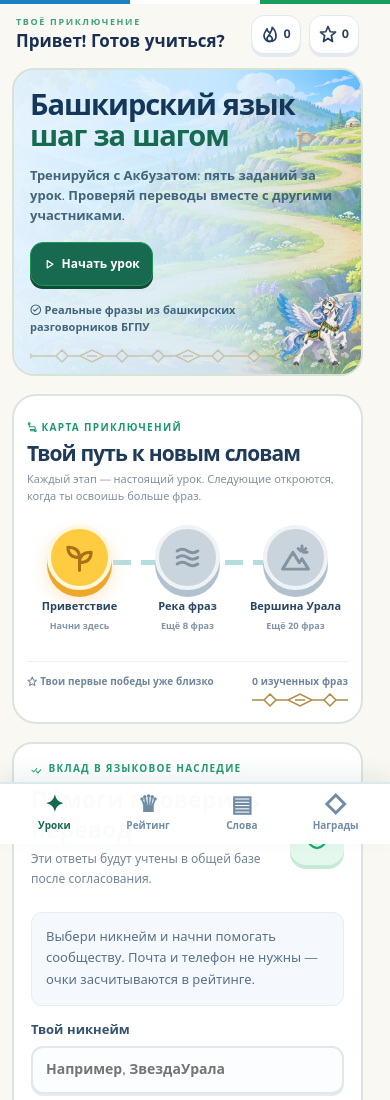
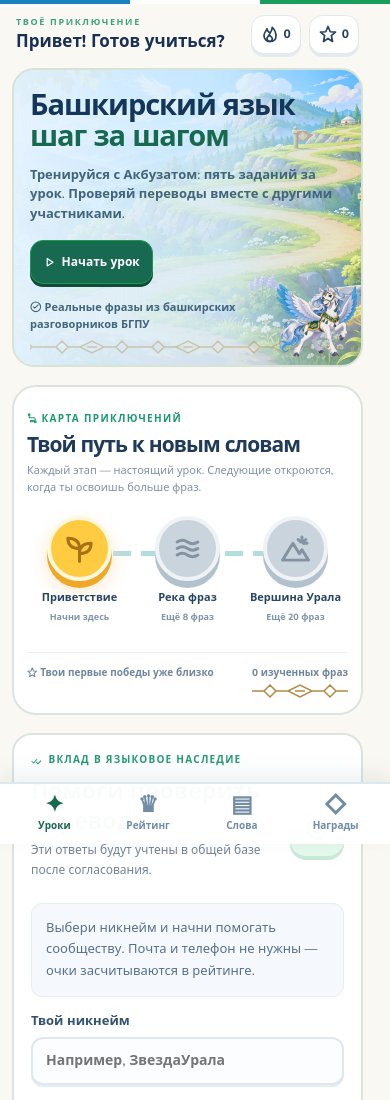
Before and after one commit to KerixSq/bashkir-language-school, a plain HTML site: page web/index.html in a window 390 px wide. Shown: the top 1100 px of the page. Drawn offline with nearby package versions, Linux system fonts and the light colour scheme.

Commit message:
fix: keep mobile hero compact with Linux fallback fonts

```diff
--- a/web/assets/visual-polish.css
+++ b/web/assets/visual-polish.css
@@ -45,5 +45,8 @@ body, .app-layout, .app-center { background:var(--school-cream)!important; color
 }
 @media(max-width:850px) {
   .quest-hero::before { left:16px; right:16px; opacity:.4; }
+  .quest-hero p { font-size:13px!important; line-height:1.5!important; }
+  .quest-hero-links { margin-top:16px!important; }
+  .hero-footnote { margin-top:14px!important; margin-bottom:12px!important; }
 }
 @media(prefers-reduced-motion:reduce) { .app-nav-item { transition:none!important; } }
```
Also changed, not shown: 1 other file.
